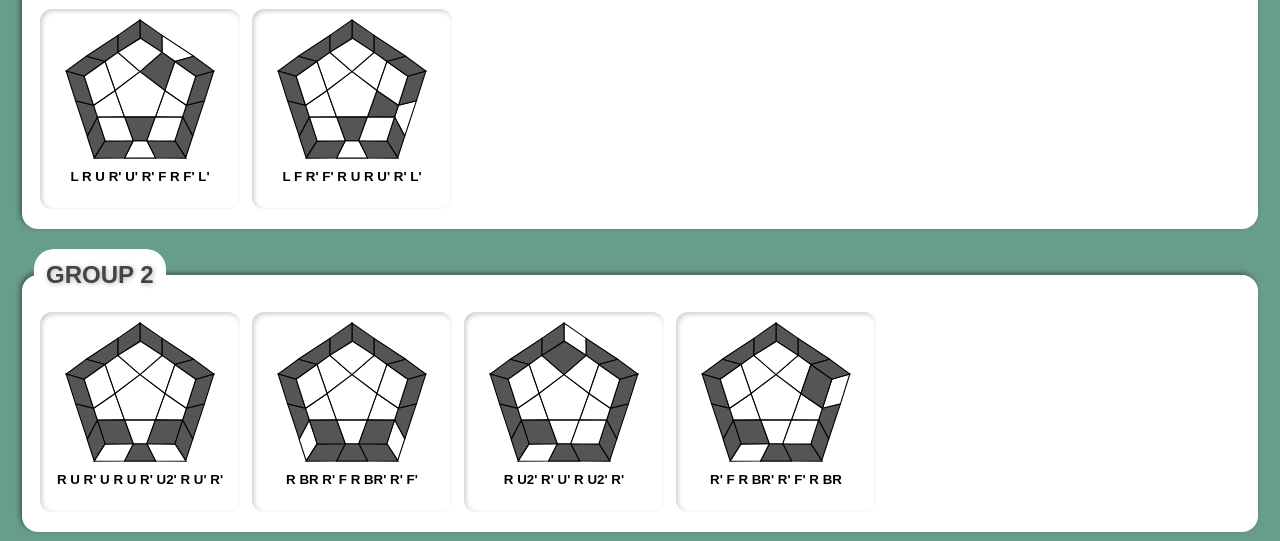
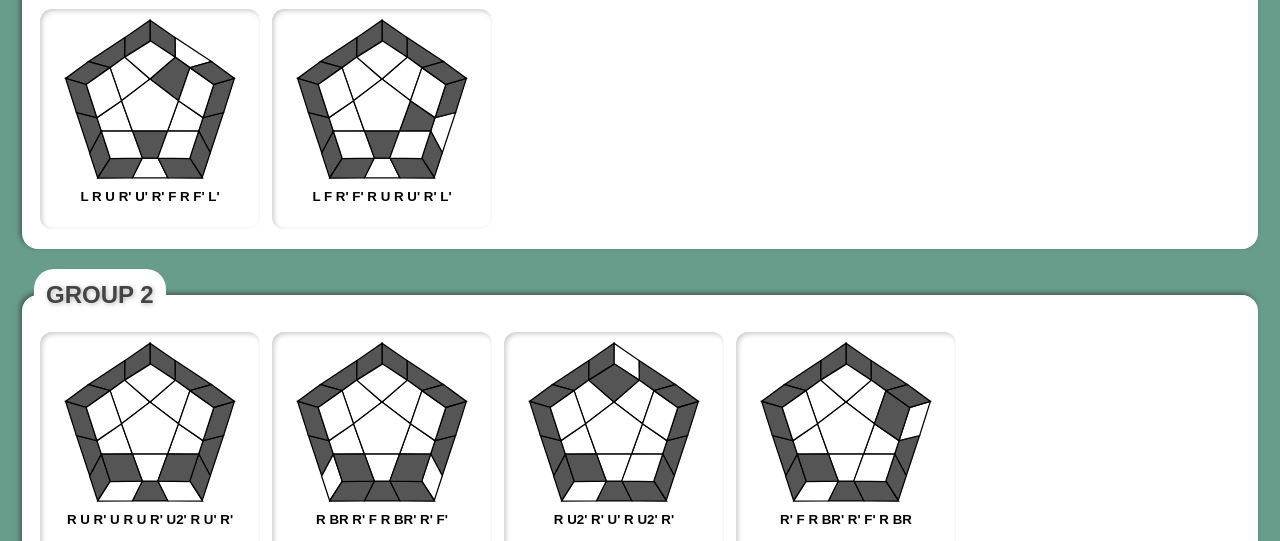
Before and after one commit to shuantsu/megaminx_last_layer, a plain HTML site: page algs.html in a window 1280 px wide. Shown: the part 193-734 px from the top of the page. Drawn offline with Linux system fonts and the light colour scheme.

Commit message:
changed img size

```diff
--- a/algs.html
+++ b/algs.html
@@ -22,7 +22,7 @@
             box-sizing: border-box;
         }
         :root {
-            --size: 200px;
+            --size: 220px;
         }
         .alg-group {
             display: block;
```
